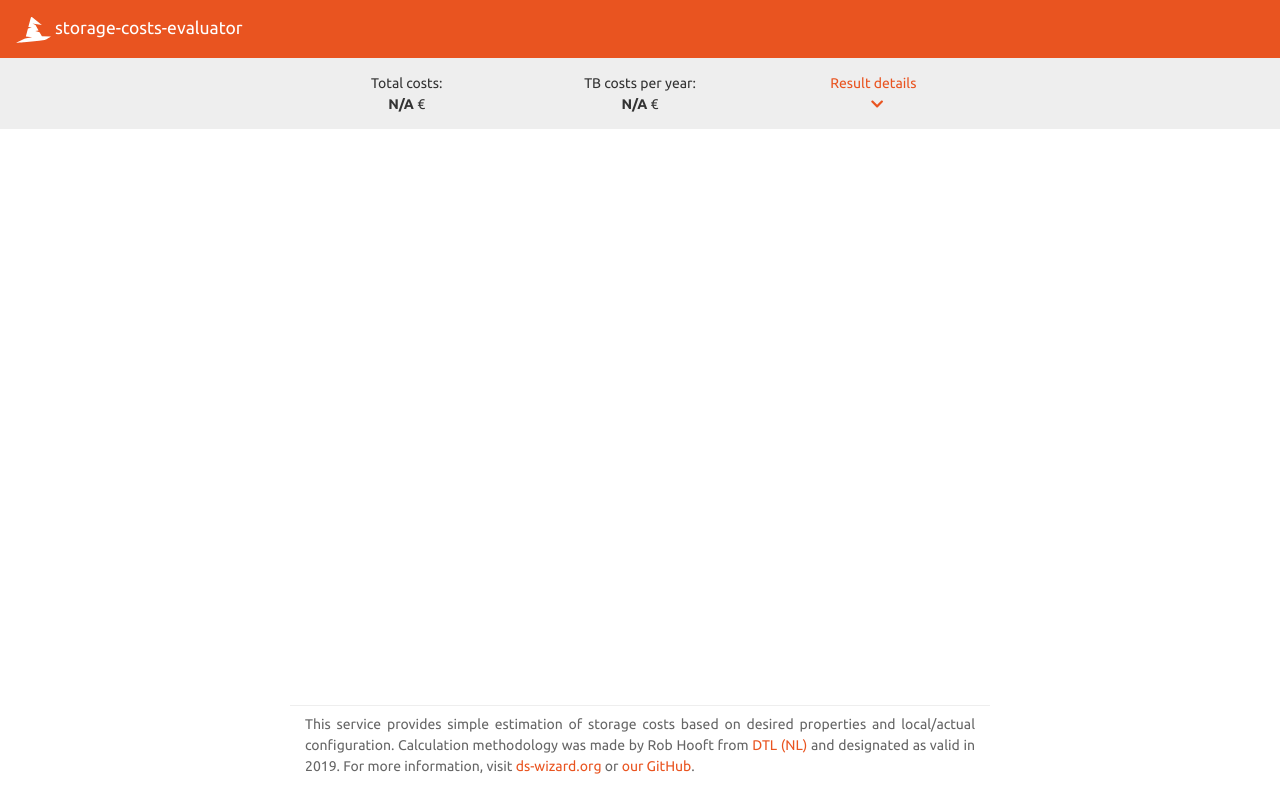
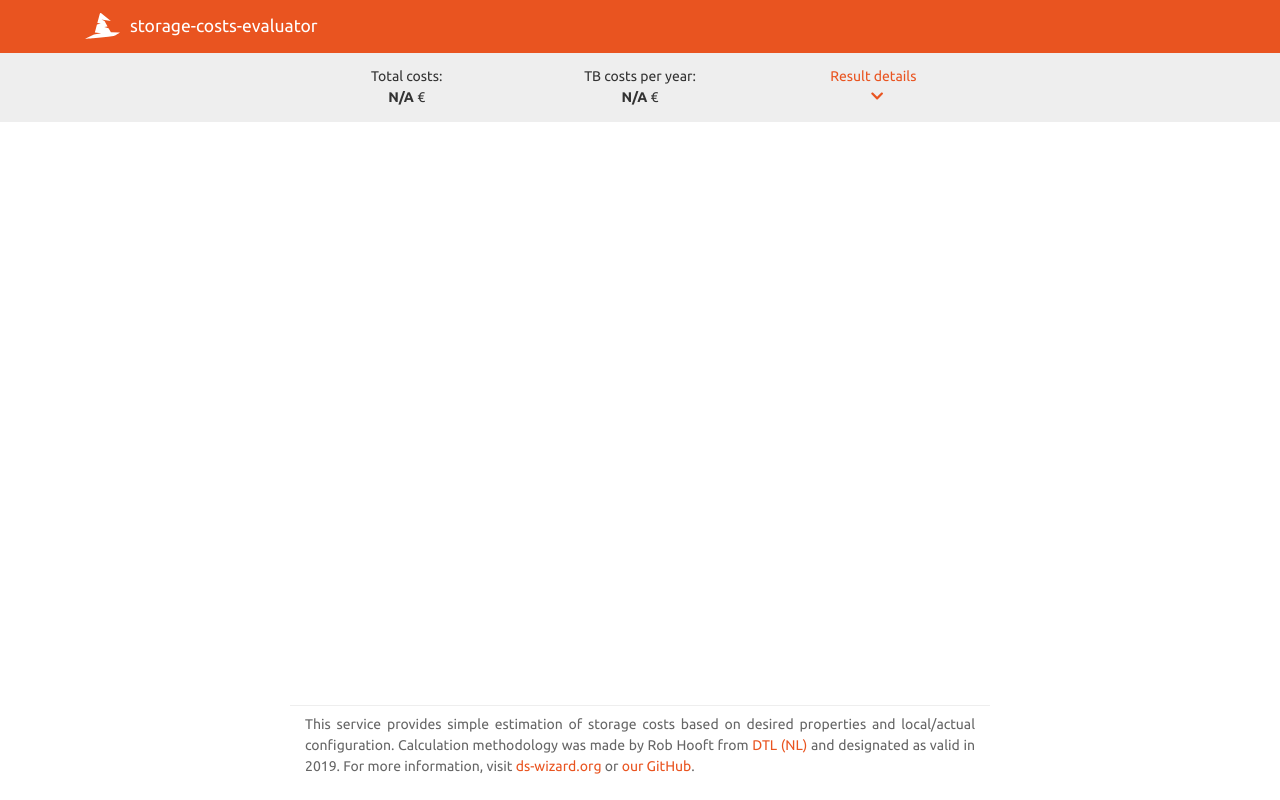
Before and after one commit to ds-wizard/storage-costs-evaluator, a website built with webpack: page web/index.ejs in a window 1280 px wide. Built offline with nearby package versions, Linux system fonts and the light colour scheme; files whose address does not match are found by name.

Commit message:
Unify navbar style with DSW

```diff
--- a/web/index.ejs
+++ b/web/index.ejs
@@ -14,10 +14,11 @@
 
   <body>
     <nav class="navbar fixed-top navbar-dark bg-primary">
-      <span class="navbar-brand">
-        <img src="static/img/dsw-logo.svg" alt="DS Wizard logo">
-        <%= htmlWebpackPlugin.options.title %>
-      </span>
+      <div class="container">
+        <span class="navbar-brand">
+          <%= htmlWebpackPlugin.options.title %>
+        </span>
+      </div>
     </nav>
 
     <main role="main" id="main">
--- a/web/scss/style.scss
+++ b/web/scss/style.scss
@@ -19,14 +19,12 @@ footer.my-container {
     border-top: 1px solid #EEE;
     height: 9ex;
 }
-
-nav.navbar {
-    margin-bottom: 0.6em;
-    height: 8ex;
-}
-.navbar-brand > img {
-    max-height: 1.5em;
-    max-width: 3em;
+span.navbar-brand {
+    background-image: url(/static/img/dsw-logo.svg);
+    background-repeat: no-repeat;
+    background-size: 35px;
+    background-position: left center;
+    padding-left: 45px;
 }
 
 div.input-group-append > select {
@@ -108,7 +106,7 @@ table.table-result-parts > tbody > tr.row-subtotal > th {
 div#results-bar {
     background-color: #EEE;
     padding: 2ex;
-    top: 8ex;
+    top: 7ex;
     position: fixed;
     right: 0;
     width: 100%;
```
